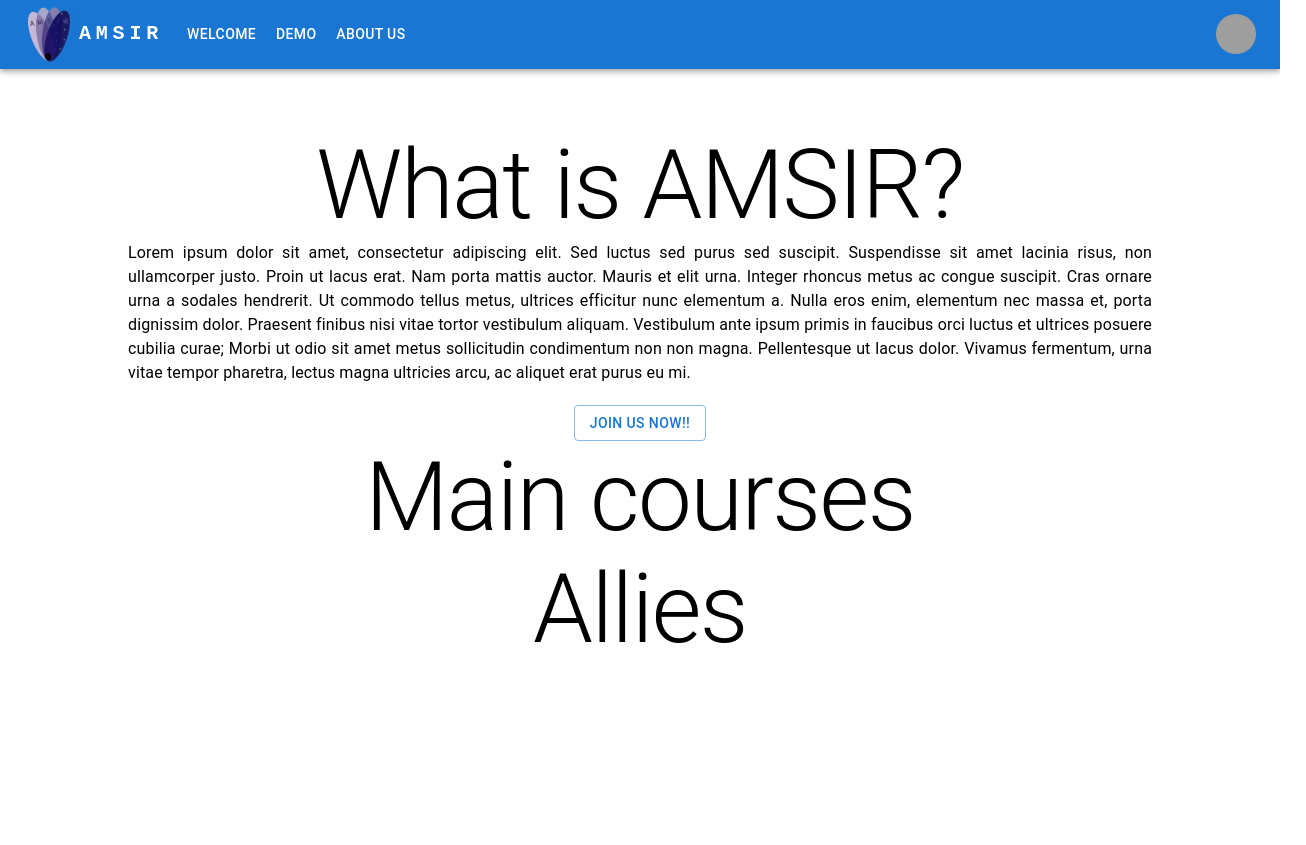
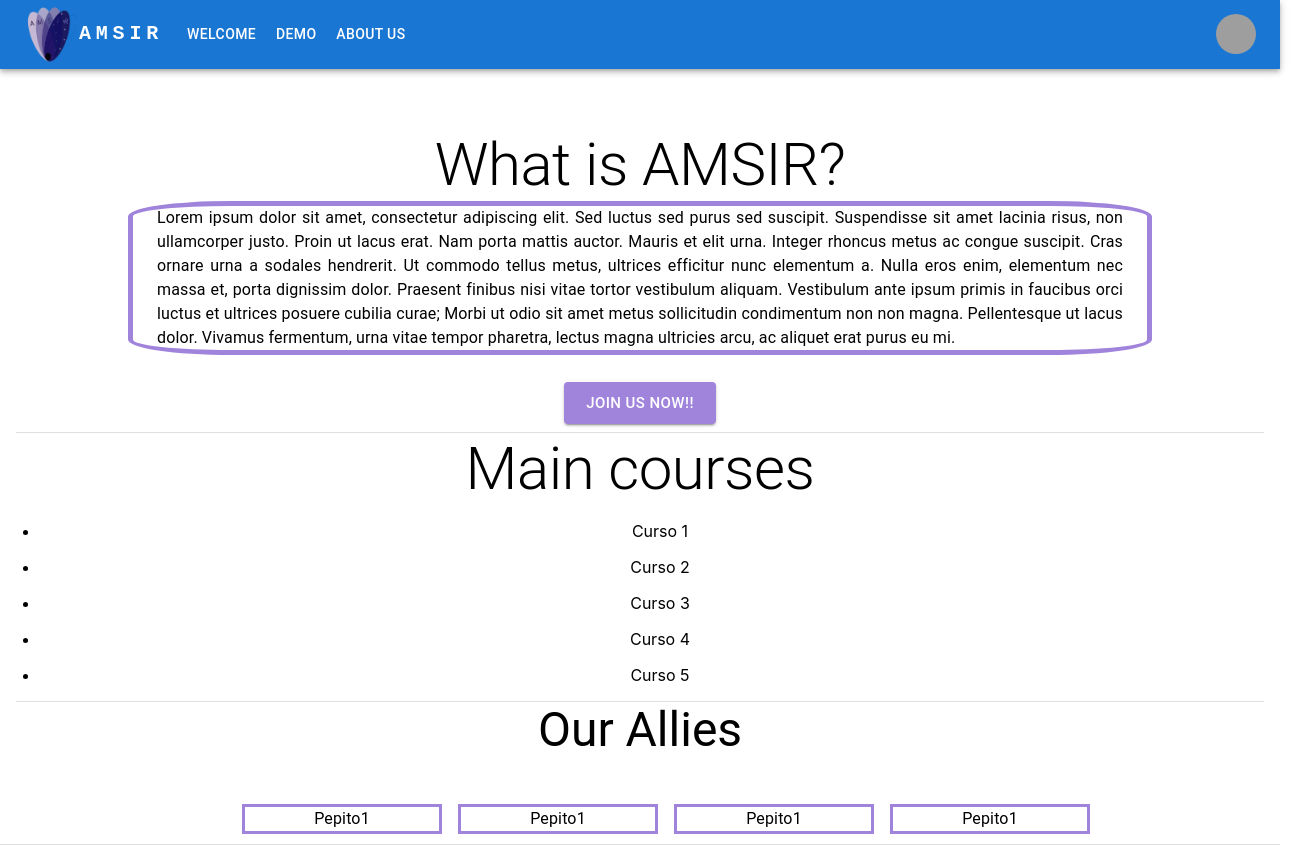
Before and after one commit to alcastle01/Amsir_Group, a React (Create React App) app in the folder amsir-page/: page / in a window 1280 px wide. Shown: the whole page, 1306 px wide, since content can reach past the window. Before the commit the page ends 800 px from the top, so only its background shows below. Built offline with nearby package versions, Linux system fonts and the light colour scheme; grey boxes are pictures that could not be loaded.

Commit message:
continuew to increment styles expanded new sections of the page, with Dividers and a Grid in the end the idea is to continue with styles and incrementing content, adding img resources and proper links to partners

```diff
--- a/amsir-page/src/pages/WelcomePage/WelcomePage.tsx
+++ b/amsir-page/src/pages/WelcomePage/WelcomePage.tsx
@@ -1,5 +1,7 @@
 import Typography from '@mui/material/Typography';
 import Button from '@mui/material/Button';
+import Grid from '@mui/material/Grid';
+import Divider from '@mui/material/Divider';
 
 function WelcomePage() {
 	return (
@@ -9,34 +11,100 @@ function WelcomePage() {
 			<br />
 			<div>
 		  		{/*What is amsir? Join us now!*/}
-				<Typography variant='h1'>
+				<Typography variant='h2'>
 					What is AMSIR?
 				</Typography>
 				<Typography sx={{
-					'padding-left': '10%',
-					'padding-right': '10%'
+					'margin-left': '10%',
+					'margin-right': '10%',
+					'padding-left': '1.5em',
+					'padding-right': '1.5em',
+					'border': '5px solid #A084DC',
+					'border-radius': '10%',
+					':hover': {
+						'background-color': '#fce6f9'
+					}
 				}} variant='body1' align='justify'>
 					Lorem ipsum dolor sit amet, consectetur adipiscing elit. Sed luctus sed purus sed suscipit. Suspendisse sit amet lacinia risus, non ullamcorper justo. Proin ut lacus erat. Nam porta mattis auctor. Mauris et elit urna. Integer rhoncus metus ac congue suscipit. Cras ornare urna a sodales hendrerit. Ut commodo tellus metus, ultrices efficitur nunc elementum a. Nulla eros enim, elementum nec massa et, porta dignissim dolor. Praesent finibus nisi vitae tortor vestibulum aliquam. Vestibulum ante ipsum primis in faucibus orci luctus et ultrices posuere cubilia curae; Morbi ut odio sit amet metus sollicitudin condimentum non non magna. Pellentesque ut lacus dolor. Vivamus fermentum, urna vitae tempor pharetra, lectus magna ultricies arcu, ac aliquet erat purus eu mi.
 				</Typography>
 				<br/>
-				<Typography variant='button' color='primary'>
-					<Button variant='outlined'>
+				<Button sx={{
+					'background-color': '#A084DC',
+					'margin': '0.5em',
+					':hover': {
+      					'background-color': '#645CBB',
+      					'color': 'white',
+    				},
+				}} variant='contained' size='large' >
 						Join us now!!
-					</Button>
-				</Typography>
+				</Button>
+				<br/>
 			</div>
+			<Divider orientation='horizontal' variant='middle' />
 			<div>
 		 		{/*Main courses*/}
-				<Typography variant='h1'>
+				<Typography variant='h2'>
 					Main courses
 				</Typography>
+				<ul>
+					<li>
+						<p>Curso 1</p>
+					</li>
+					<li>
+						<p>Curso 2</p>
+					</li>
+					<li>
+						<p>Curso 3</p>
+					</li>
+					<li>
+						<p>Curso 4</p>
+					</li>
+					<li>
+						<p>Curso 5</p>
+					</li>
+				</ul>
 			</div>
+			<Divider orientation='horizontal' variant='middle' />
 			<div>
 		  		{/*Allies*/}
-				<Typography variant='h1'>
-					Allies
+				<Typography variant='h3'>
+					Our Allies
 				</Typography>
+				<br/>
+				<Grid container spacing={2} direction='row' justifyContent='center' sx={{
+					'margin': '10px'
+				}} >
+					<Grid item xs={2}>
+						<Typography sx={{
+							'border': '3px solid #A084DC'
+						}} >
+							Pepito1
+						</Typography>
+					</Grid>
+					<Grid item xs={2}>
+						<Typography sx={{
+							'border': '3px solid #A084DC'
+						}} >
+							Pepito1
+						</Typography>
+					</Grid>
+					<Grid item xs={2}>
+						<Typography sx={{
+							'border': '3px solid #A084DC'
+						}} >
+							Pepito1
+						</Typography>
+					</Grid>
+					<Grid item xs={2}>
+						<Typography sx={{
+							'border': '3px solid #A084DC'
+						}} >
+							Pepito1
+						</Typography>
+					</Grid>
+				</Grid>
 			</div>
+			<Divider orientation='horizontal' variant='fullWidth' />
 		</div>
 	);
 }
```
